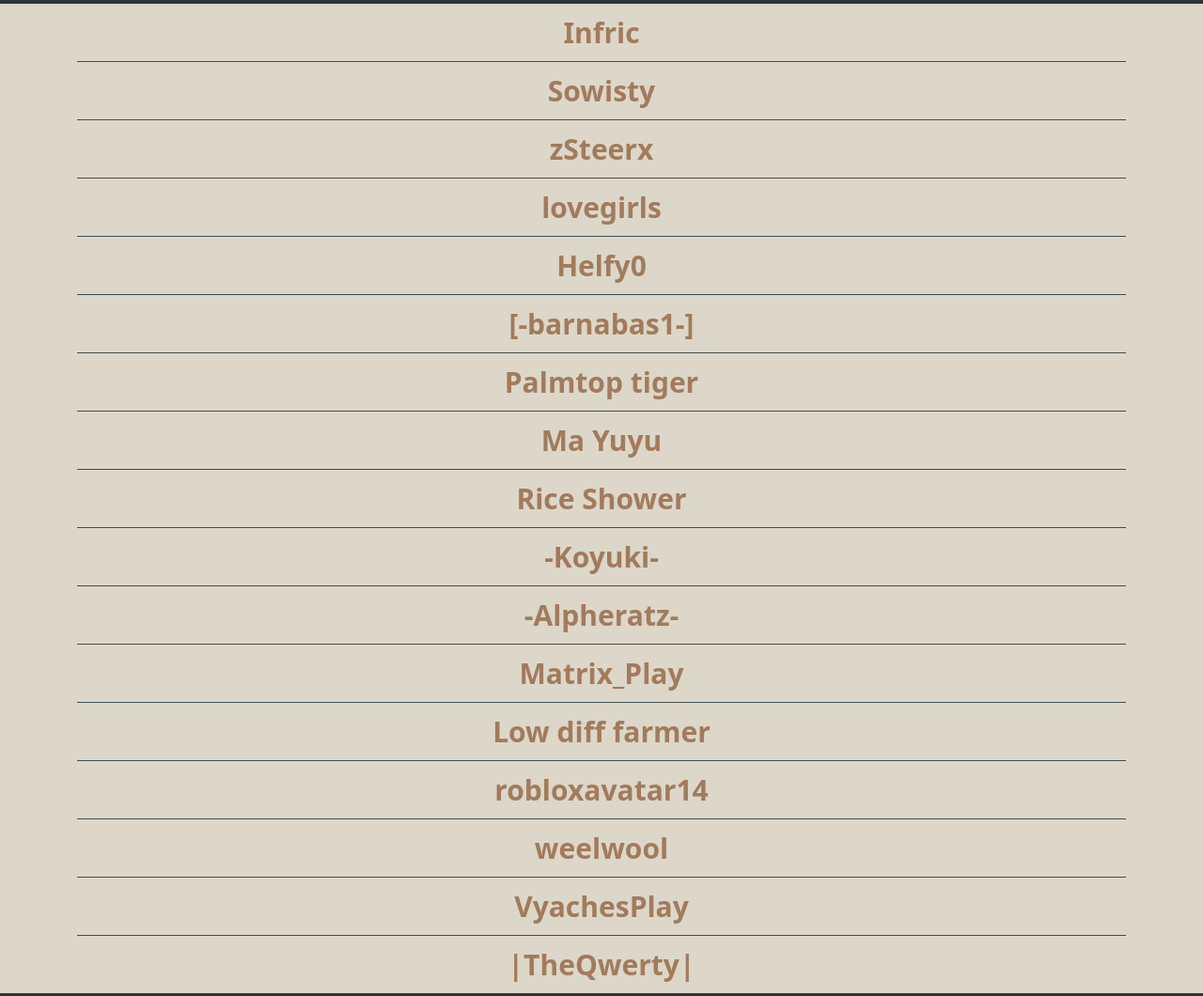
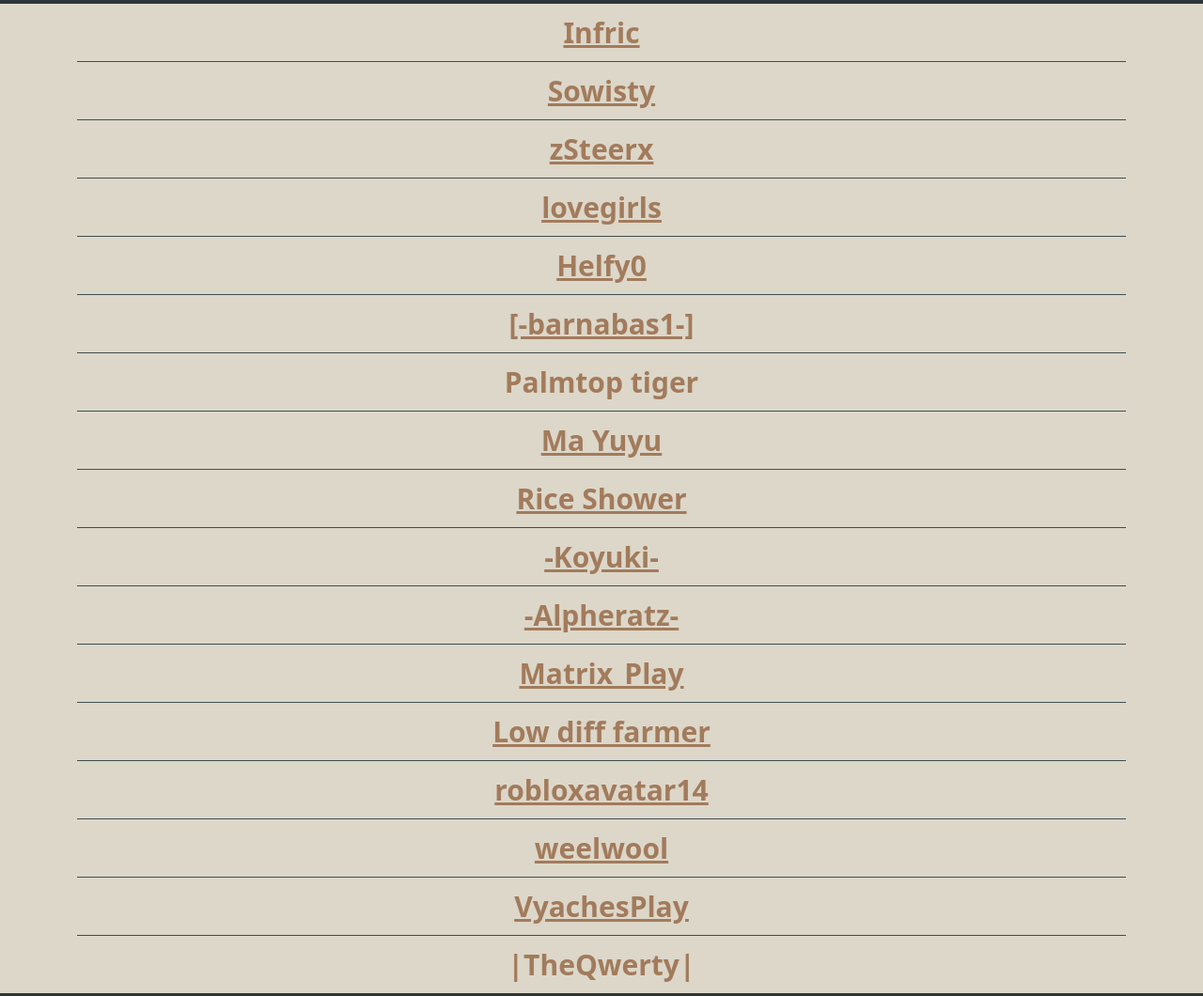
Before and after one commit to warmstar13/the-best-osu-player, a plain HTML site: page friends.html in a window 1280 px wide. Shown: the part 199-1259 px from the top of the page at 94% size. Drawn offline with nearby package versions, Linux system fonts and the light colour scheme.

Commit message:
Add files via upload
Added links in Friends page

```diff
--- a/friends.html
+++ b/friends.html
@@ -46,22 +46,22 @@
       <div class = "main1">
         <div class = "container">
           <ul class="list-group list-group-flush list-friend">
-            <li class="list-group-item">Infric</li>
-            <li class="list-group-item">Sowisty</li>
-            <li class="list-group-item">zSteerx</li>
-            <li class="list-group-item">lovegirls</li>
-            <li class="list-group-item">Helfy0</li>
-            <li class="list-group-item">[-barnabas1-]</li>
-            <li class="list-group-item">Palmtop tiger</li>
-            <li class="list-group-item">Ma Yuyu</li>
-            <li class="list-group-item">Rice Shower</li>
-            <li class="list-group-item">-Koyuki-</li>
-            <li class="list-group-item">-Alpheratz-</li>
-            <li class="list-group-item">Matrix_Play</li>
-            <li class="list-group-item">Low diff farmer</li>
-            <li class="list-group-item">robloxavatar14</li>
-            <li class="list-group-item">weelwool</li>
-            <li class="list-group-item">VyachesPlay</li>
+            <li class="list-group-item"><a href = "https://osu.ppy.sh/users/15842915" class = "cl-cl1">Infric</a></li>
+            <li class="list-group-item"><a href = "https://osu.ppy.sh/users/6808620" class = "cl-cl1">Sowisty</a></li>
+            <li class="list-group-item"><a href = "https://osu.ppy.sh/users/21961721" class = "cl-cl1">zSteerx</a></li>
+            <li class="list-group-item"><a href = "https://osu.ppy.sh/users/15768777" class = "cl-cl1">lovegirls</a></li>
+            <li class="list-group-item"><a href = "https://osu.ppy.sh/users/16420404" class = "cl-cl1">Helfy0</a></li>
+            <li class="list-group-item"><a href = "https://osu.ppy.sh/users/6499896" class = "cl-cl1">[-barnabas1-]</a></li>
+            <li class="list-group-item"><a href = "https://osu.ppy.sh/users/21107530" class = "cl-cl1"></a>Palmtop tiger</a></li>
+            <li class="list-group-item"><a href = "https://osu.ppy.sh/users/4413842" class = "cl-cl1">Ma Yuyu</a></li>
+            <li class="list-group-item"><a href = "https://osu.ppy.sh/users/16169131" class = "cl-cl1">Rice Shower</a></li>
+            <li class="list-group-item"><a href = "https://osu.ppy.sh/users/8202576" class = "cl-cl1">-Koyuki-</a></li>
+            <li class="list-group-item"><a href = "https://osu.ppy.sh/users/7888760" class = "cl-cl1">-Alpheratz-</a></li>
+            <li class="list-group-item"><a href = "https://osu.ppy.sh/users/25684239" class = "cl-cl1">Matrix_Play</a></li>
+            <li class="list-group-item"><a href = "https://osu.ppy.sh/users/12100958" class = "cl-cl1">Low diff farmer</a></li>
+            <li class="list-group-item"><a href = "https://osu.ppy.sh/users/12111718" class = "cl-cl1">robloxavatar14</a></li>
+            <li class="list-group-item"><a href = "https://osu.ppy.sh/users/18445180" class = "cl-cl1">weelwool</a></li>
+            <li class="list-group-item"><a href = "https://osu.ppy.sh/users/16082512" class = "cl-cl1">VyachesPlay</a></li>
             <li class="list-group-item">|TheQwerty|</li>
           </ul>
         </div>
```
